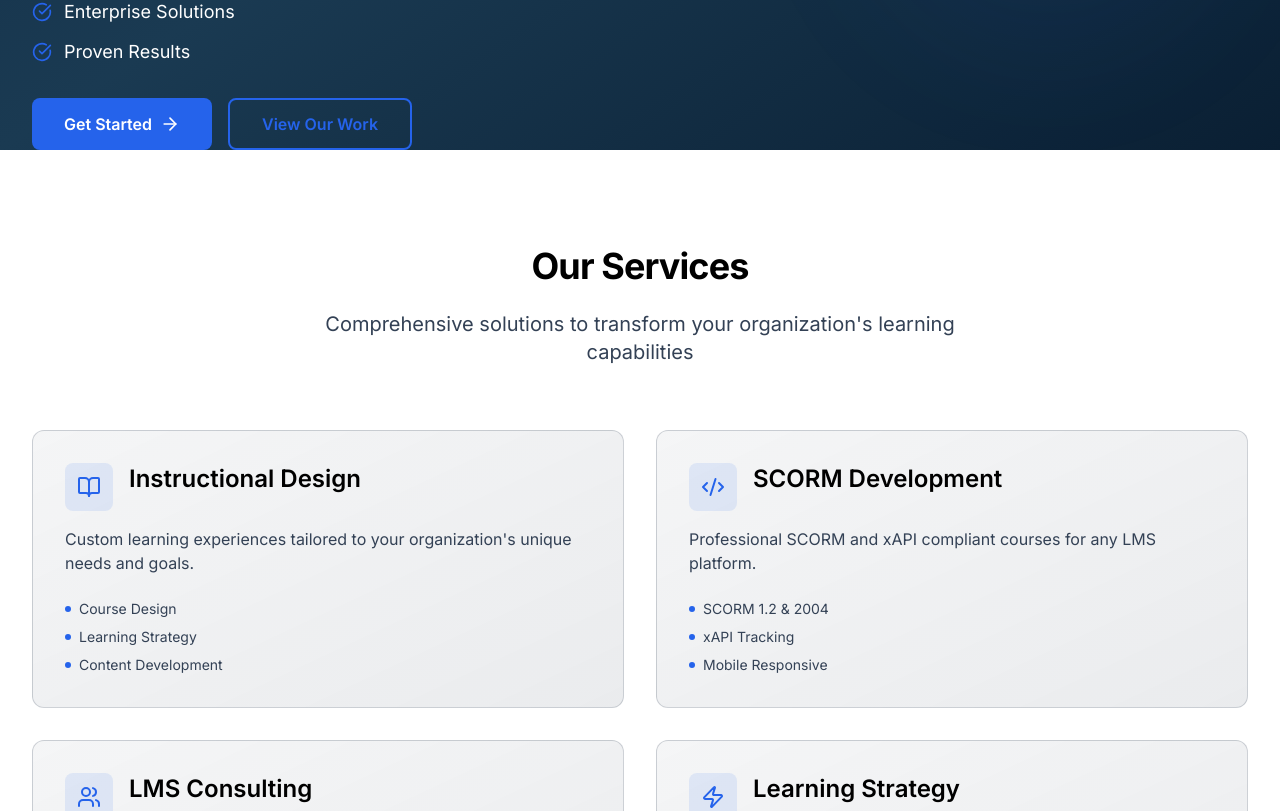
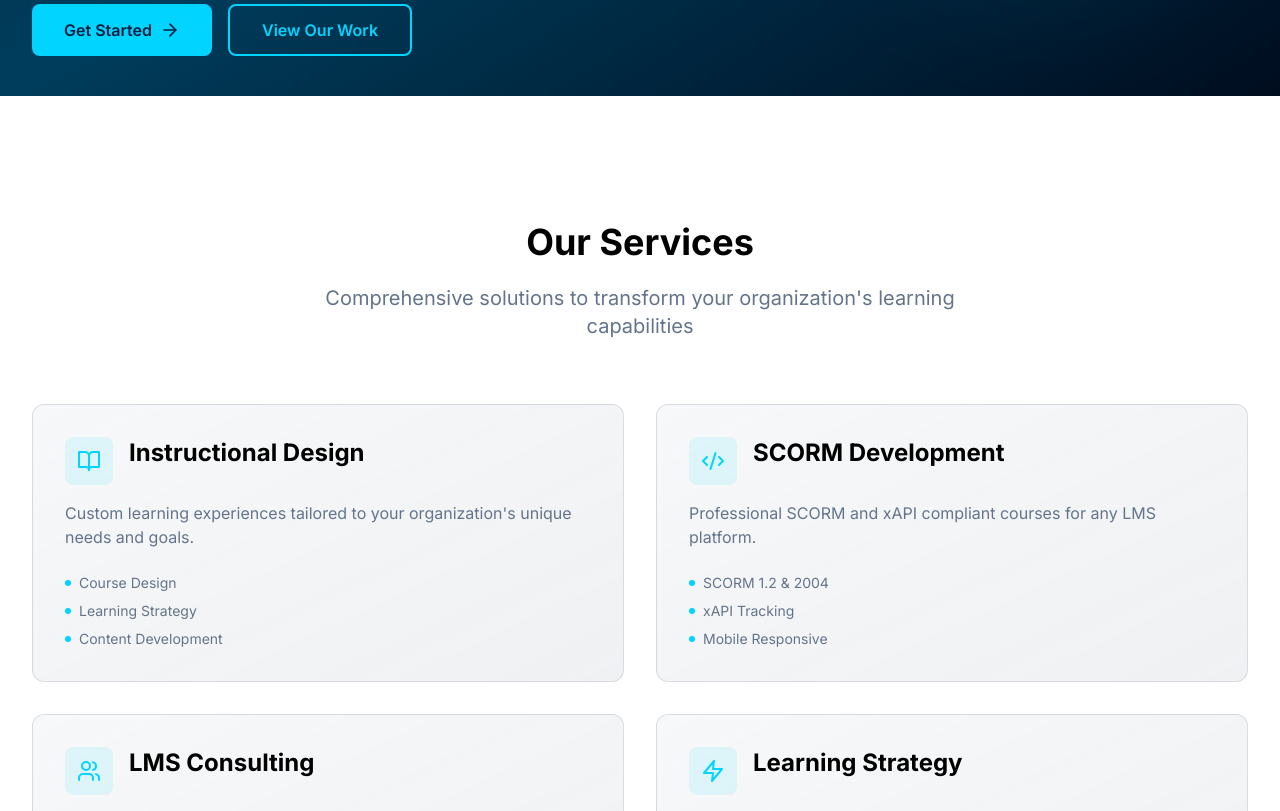
Before and after one commit to maxwaluk1/snow-learning-solutions, a Next.js app: page / in a window 1280 px wide. Shown: the part 769-1580 px from the top of the page. Built offline with nearby package versions, Linux system fonts and the light colour scheme.

Commit message:
Add styling configuration, TypeScript config, build files, and documentation

```diff
--- a/app/globals.css
+++ b/app/globals.css
@@ -1,115 +1,125 @@
-@tailwind base;
-@tailwind components;
-@tailwind utilities;
+@import 'tailwindcss/base';
+@import 'tailwindcss/components';
+@import 'tailwindcss/utilities';
 
+/* Custom CSS variables */
+:root {
+  --color-navy: #001f3f;
+  --color-navy-light: #003d5c;
+  --color-navy-dark: #000d1f;
+  --color-accent: #00d4ff;
+  --color-slate: #64748b;
+  --color-slate-light: #cbd5e1;
+}
+
+/* Typography utilities */
+@layer components {
+  .text-display-xl {
+    @apply text-6xl md:text-7xl font-bold leading-tight;
+  }
+
+  .text-display-lg {
+    @apply text-5xl md:text-6xl font-bold leading-tight;
+  }
+
+  .text-display-md {
+    @apply text-4xl md:text-5xl font-bold leading-tight;
+  }
+
+  .text-heading-lg {
+    @apply text-3xl font-bold;
+  }
+
+  .text-heading-md {
+    @apply text-2xl font-bold;
+  }
+
+  .text-heading-sm {
+    @apply text-xl font-bold;
+  }
+
+  /* Container utilities */
+  .container-custom {
+    @apply max-w-7xl mx-auto px-4 md:px-8;
+  }
+
+  /* Section spacing */
+  .section-spacing {
+    @apply py-20 md:py-32;
+  }
+
+  /* Button utilities */
+  .btn-primary {
+    @apply px-8 py-3 bg-accent text-navy font-semibold rounded-lg hover:bg-accent/90 transition-all duration-300 hover:shadow-lg;
+  }
+
+  .btn-primary-outline {
+    @apply px-8 py-3 border-2 border-accent text-accent font-semibold rounded-lg hover:bg-accent/10 transition-all duration-300;
+  }
+
+  /* Color utilities */
+  .text-navy {
+    @apply text-[--color-navy];
+  }
+
+  .bg-navy {
+    @apply bg-[--color-navy];
+  }
+
+  .bg-navy-light {
+    @apply bg-[--color-navy-light];
+  }
+
+  .bg-navy-dark {
+    @apply bg-[--color-navy-dark];
+  }
+
+  .text-accent {
+    @apply text-[--color-accent];
+  }
+
+  .bg-accent {
+    @apply bg-[--color-accent];
+  }
+
+  .text-slate {
+    @apply text-[--color-slate];
+  }
+
+  .text-slate-light {
+    @apply text-[--color-slate-light];
+  }
+}
+
+/* Smooth scrolling */
 html {
   scroll-behavior: smooth;
 }
 
-body {
-  -webkit-font-smoothing: antialiased;
-  -moz-osx-font-smoothing: grayscale;
+/* Remove default button styling */
+button {
+  @apply cursor-pointer;
 }
 
-/* Custom scrollbar */
-::-webkit-scrollbar {
-  width: 12px;
+/* Input styling */
+input,
+textarea,
+select {
+  @apply w-full;
 }
 
-::-webkit-scrollbar-track {
-  background: #f8fafc;
+/* Animation */
+@keyframes fadeInUp {
+  from {
+    opacity: 0;
+    transform: translateY(10px);
+  }
+  to {
+    opacity: 1;
+    transform: translateY(0);
+  }
 }
 
-::-webkit-scrollbar-thumb {
-  background: #cbd5e1;
-  border-radius: 6px;
+.animate-fade-in-up {
+  animation: fadeInUp 0.6s ease-out;
 }
-
-::-webkit-scrollbar-thumb:hover {
-  background: #94a3b8;
-}
-
-/* Smooth transitions */
-* {
-  @apply transition-colors duration-200;
-}
-
-/* Focus styles for accessibility */
-:focus-visible {
-  @apply outline-2 outline-offset-2 outline-accent;
-}
-
-/* Typography */
-@layer components {
-  .text-display-xl {
-    @apply text-5xl md:text-6xl lg:text-7xl font-bold tracking-tight;
-  }
-
-  .text-display-lg {
-    @apply text-4xl md:text-5xl font-bold tracking-tight;
-  }
-
-  .text-display-md {
-    @apply text-3xl md:text-4xl font-bold tracking-tight;
-  }
-
-  .text-heading-xl {
-    @apply text-3xl md:text-4xl font-bold;
-  }
-
-  .text-heading-lg {
-    @apply text-2xl md:text-3xl font-bold;
-  }
-
-  .text-heading-md {
-    @apply text-xl md:text-2xl font-semibold;
-  }
-
-  .text-body-lg {
-    @apply text-lg text-slate leading-relaxed;
-  }
-
-  .text-body-base {
-    @apply text-base text-slate leading-relaxed;
-  }
-
-  .text-body-sm {
-    @apply text-sm text-slate-light leading-relaxed;
-  }
-
-  /* Buttons */
-  .btn-primary {
-    @apply inline-flex items-center justify-center px-8 py-3 bg-accent text-white font-semibold rounded-lg hover:bg-accent-dark transition-colors duration-200;
-  }
-
-  .btn-primary-outline {
-    @apply inline-flex items-center justify-center px-8 py-3 border-2 border-accent text-accent font-semibold rounded-lg hover:bg-accent hover:text-white transition-colors duration-200;
-  }
-
-  .btn-secondary {
-    @apply inline-flex items-center justify-center px-6 py-2 bg-slate/10 text-slate font-medium rounded-lg hover:bg-slate/20 transition-colors duration-200;
-  }
-
-  /* Cards */
-  .card {
-    @apply bg-white rounded-xl shadow-sm hover:shadow-md transition-shadow duration-300 border border-slate/5;
-  }
-
-  .card-dark {
-    @apply bg-slate/5 rounded-xl shadow-sm border border-slate/10;
-  }
-
-  /* Container */
-  .container-custom {
-    @apply max-w-7xl mx-auto px-4 md:px-6 lg:px-8;
-  }
-
-  /* Section spacing */
-  .section-spacing {
-    @apply py-16 md:py-20 lg:py-24;
-  }
-
-  .section-spacing-sm {
-    @apply py-12 md:py-16;
-  }
-}
--- a/tailwind.config.ts
+++ b/tailwind.config.ts
@@ -8,44 +8,36 @@ const config: Config = {
   theme: {
     extend: {
       colors: {
-        navy: '#102A43',
-        'navy-light': '#1a3a52',
-        'navy-dark': '#0a1f33',
-        accent: '#2563EB',
-        'accent-light': '#3b82f6',
-        'accent-dark': '#1d4ed8',
-        slate: '#334155',
-        'slate-light': '#94a3b8',
-      },
-      typography: {
-        DEFAULT: {
-          css: {
-            color: '#334155',
-            a: {
-              color: '#2563EB',
-              '&:hover': {
-                color: '#1d4ed8',
-              },
-            },
-          },
+        navy: {
+          DEFAULT: '#001f3f',
+          light: '#003d5c',
+          dark: '#000d1f',
+        },
+        accent: '#00d4ff',
+        slate: {
+          DEFAULT: '#64748b',
+          light: '#cbd5e1',
+          lighter: '#f1f5f9',
         },
       },
+      fontSize: {
+        'display-xl': '3.75rem',
+        'display-lg': '3rem',
+        'display-md': '2.25rem',
+        'heading-lg': '1.875rem',
+        'heading-md': '1.5rem',
+        'heading-sm': '1.25rem',
+      },
+      spacing: {
+        '128': '32rem',
+        '144': '36rem',
+      },
       animation: {
-        'fade-in': 'fadeIn 0.6s ease-in-out',
-        'slide-up': 'slideUp 0.6s ease-out',
-        'slide-down': 'slideDown 0.3s ease-out',
+        'fade-in-up': 'fadeInUp 0.6s ease-out',
       },
       keyframes: {
-        fadeIn: {
-          '0%': { opacity: '0' },
-          '100%': { opacity: '1' },
-        },
-        slideUp: {
-          '0%': { opacity: '0', transform: 'translateY(20px)' },
-          '100%': { opacity: '1', transform: 'translateY(0)' },
-        },
-        slideDown: {
-          '0%': { opacity: '0', transform: 'translateY(-10px)' },
+        fadeInUp: {
+          '0%': { opacity: '0', transform: 'translateY(10px)' },
           '100%': { opacity: '1', transform: 'translateY(0)' },
         },
       },
--- /dev/null
+++ b/vite.config.ts
@@ -0,0 +1,16 @@
+import react from '@vitejs/plugin-react';
+import path from 'path';
+import { defineConfig } from 'vite';
+
+export default defineConfig({
+  plugins: [react()],
+  resolve: {
+    alias: {
+      '@': path.resolve(__dirname, './'),
+    },
+  },
+  server: {
+    port: 3000,
+    strictPort: false,
+  },
+});
```
Also changed, not shown: package.json (+15 -12 lines), tsconfig.json (+8 -9 lines), tsconfig.node.json (added, +10 -0 lines), 1 other file (tests, documents, lock files or other folders).
